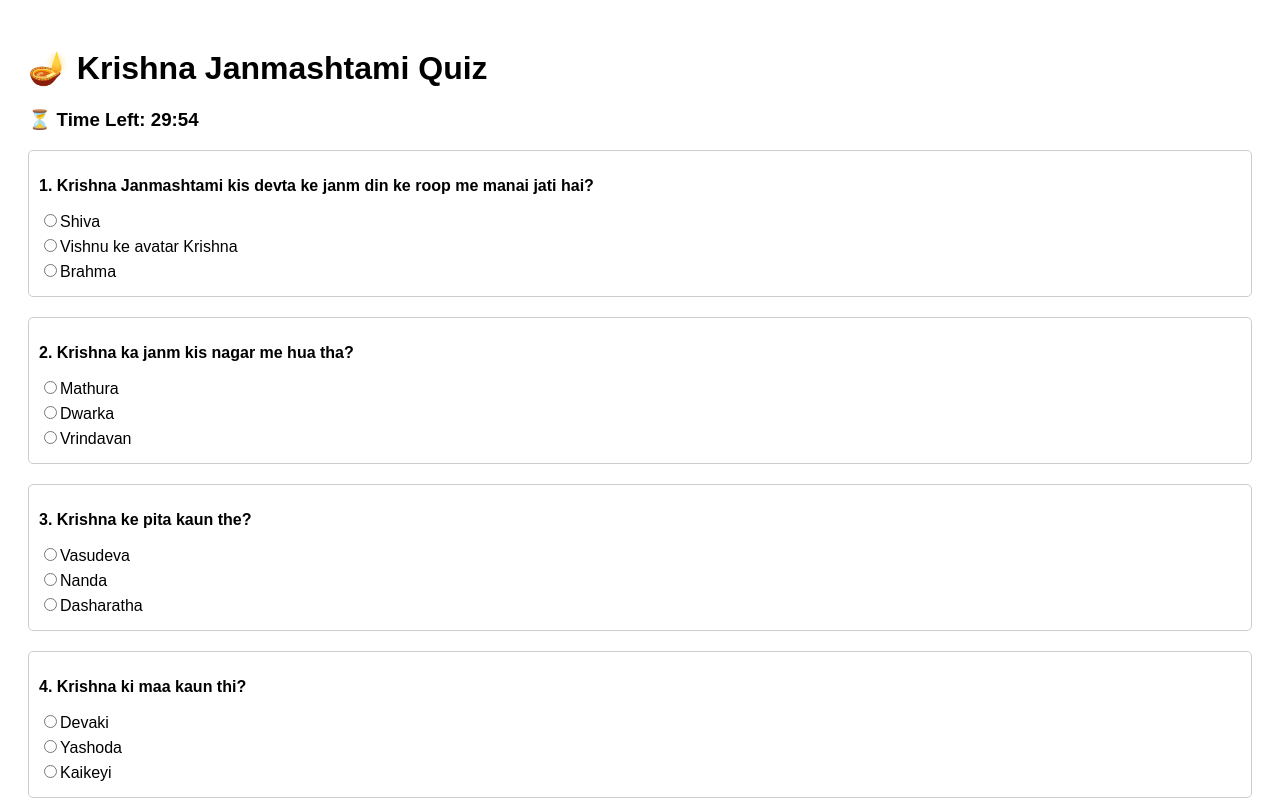
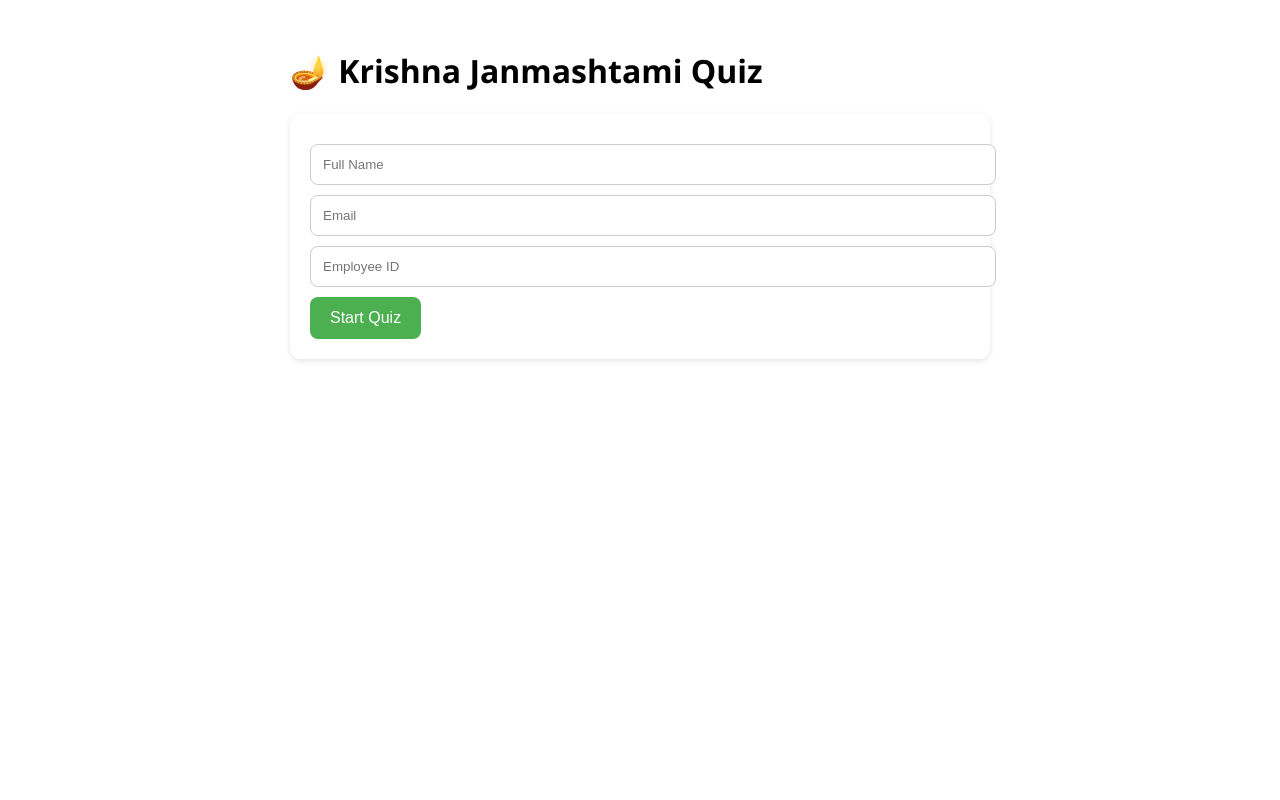
Before and after one commit to prempandey123/quiz-competition, a Next.js app: page / in a window 1280 px wide. Shown: the top 800 px of the page. Built offline with nearby package versions, Linux system fonts and the light colour scheme.

Commit message:
My Next Commit2

```diff
--- a/src/components/QuizPage.js
+++ b/src/components/QuizPage.js
@@ -1,9 +1,12 @@
 import { useState, useEffect } from "react";
+import "./quiz.css"; // We'll make a separate CSS file for styling
 
 export default function QuizPage() {
+  const [userData, setUserData] = useState({ name: "", email: "", empId: "" });
+  const [quizStarted, setQuizStarted] = useState(false);
   const [answers, setAnswers] = useState({});
   const [submitted, setSubmitted] = useState(false);
-  const [timeLeft, setTimeLeft] = useState(30 * 60); // 30 minutes in seconds
+  const [timeLeft, setTimeLeft] = useState(30 * 60); // 30 min in seconds
 
   const questions = [
     { id: 1, q: "Krishna Janmashtami kis devta ke janm din ke roop me manai jati hai?", options: ["Shiva", "Vishnu ke avatar Krishna", "Brahma"] },
@@ -29,14 +32,14 @@ export default function QuizPage() {
   ];
 
   useEffect(() => {
-    if (timeLeft > 0 && !submitted) {
+    if (quizStarted && timeLeft > 0 && !submitted) {
       const timer = setInterval(() => setTimeLeft((prev) => prev - 1), 1000);
       return () => clearInterval(timer);
     }
     if (timeLeft === 0 && !submitted) {
       handleSubmit();
     }
-  }, [timeLeft, submitted]);
+  }, [timeLeft, quizStarted, submitted]);
 
   const formatTime = (seconds) => {
     const m = Math.floor(seconds / 60);
@@ -49,23 +52,65 @@ export default function QuizPage() {
   };
 
   const handleSubmit = () => {
+    console.log("User Details:", userData);
     console.log("Submitted Answers:", answers);
     setSubmitted(true);
   };
 
+  const handleStart = () => {
+    if (userData.name && userData.email && userData.empId) {
+      setQuizStarted(true);
+    } else {
+      alert("Please fill all details before starting!");
+    }
+  };
+
+  if (!quizStarted) {
+    return (
+      <div className="quiz-container">
+        <h1>🪔 Krishna Janmashtami Quiz</h1>
+        <div className="card">
+          <input
+            type="text"
+            placeholder="Full Name"
+            value={userData.name}
+            onChange={(e) => setUserData({ ...userData, name: e.target.value })}
+          />
+          <input
+            type="email"
+            placeholder="Email"
+            value={userData.email}
+            onChange={(e) => setUserData({ ...userData, email: e.target.value })}
+          />
+          <input
+            type="text"
+            placeholder="Employee ID"
+            value={userData.empId}
+            onChange={(e) => setUserData({ ...userData, empId: e.target.value })}
+          />
+          <button onClick={handleStart}>Start Quiz</button>
+        </div>
+      </div>
+    );
+  }
+
   if (submitted) {
-    return <h2>🎉 Dhanyavaad! Aapka quiz submit ho gaya!</h2>;
+    return (
+      <div className="quiz-container">
+        <h2>🎉 Dhanyavaad! Aapka quiz submit ho gaya!</h2>
+      </div>
+    );
   }
 
   return (
-    <div style={{ padding: "20px", fontFamily: "Arial" }}>
+    <div className="quiz-container">
       <h1>🪔 Krishna Janmashtami Quiz</h1>
       <h3>⏳ Time Left: {formatTime(timeLeft)}</h3>
       {questions.map((q) => (
-        <div key={q.id} style={{ marginBottom: "20px", padding: "10px", border: "1px solid #ccc", borderRadius: "5px" }}>
+        <div key={q.id} className="question-card">
           <p><b>{q.id}. {q.q}</b></p>
           {q.options.map((opt) => (
-            <label key={opt} style={{ display: "block", margin: "5px 0" }}>
+            <label key={opt} className="option">
               <input
                 type="radio"
                 name={q.id}
@@ -78,19 +123,7 @@ export default function QuizPage() {
           ))}
         </div>
       ))}
-      <button
-        onClick={handleSubmit}
-        style={{
-          padding: "10px 20px",
-          backgroundColor: "#4CAF50",
-          color: "white",
-          border: "none",
-          borderRadius: "5px",
-          cursor: "pointer",
-        }}
-      >
-        Submit
-      </button>
+      <button className="submit-btn" onClick={handleSubmit}>Submit</button>
     </div>
   );
 }
--- /dev/null
+++ b/src/components/quiz.css
@@ -0,0 +1,42 @@
+.quiz-container {
+  max-width: 700px;
+  margin: auto;
+  padding: 20px;
+  font-family: "Segoe UI", sans-serif;
+}
+
+.card, .question-card {
+  background: white;
+  padding: 20px;
+  border-radius: 10px;
+  box-shadow: 0 2px 6px rgba(0,0,0,0.1);
+  margin-bottom: 20px;
+}
+
+.card input {
+  display: block;
+  width: 100%;
+  padding: 12px;
+  margin: 10px 0;
+  border-radius: 8px;
+  border: 1px solid #ccc;
+}
+
+.card button, .submit-btn {
+  padding: 12px 20px;
+  background-color: #4CAF50;
+  color: white;
+  font-size: 16px;
+  border: none;
+  border-radius: 8px;
+  cursor: pointer;
+}
+
+.card button:hover, .submit-btn:hover {
+  background-color: #45a049;
+}
+
+.option {
+  display: block;
+  margin: 8px 0;
+}
```
